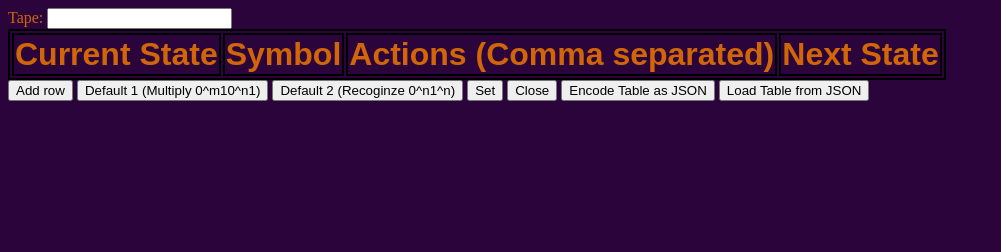
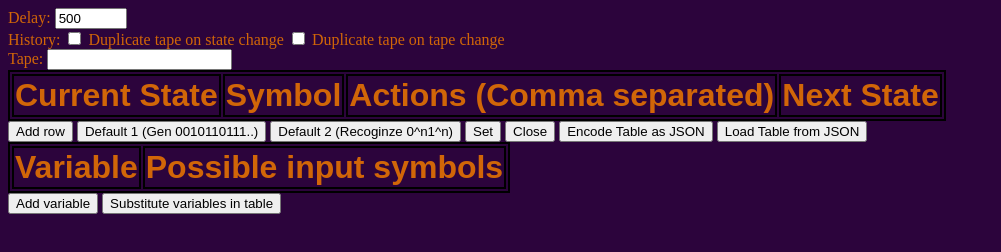
Before and after one commit to VenkataRamanaRao5/Turing-machine-simulator, a plain HTML site: page index.html in a window 1280 px wide. Shown: the whole page, without its empty margins (0-1001 px from the left). Drawn offline with Linux system fonts and the light colour scheme.

Commit message:
Added history options and variable input symbols

```diff
--- a/index.html
+++ b/index.html
@@ -8,6 +8,17 @@
 </head>
 <body>
     <button id="showInput" style="display: none;">Edit table</button>
+    <div id="delay">
+        <label>Delay:</label>
+        <input type="number" min="10" max="1000" value="500" onchange="delay=this.value">
+    </div>
+    <div id="hist">
+        History:
+        <input type="checkbox" onchange="dupOnStateChange = this.checked">
+        <label>Duplicate tape on state change</label>
+        <input type="checkbox" onchange="dupOnTapeChange = this.checked">
+        <label>Duplicate tape on tape change</label>
+    </div>
     <div id="container" style="display: none;">
         <div id="tape" style="display: grid;" class="tape current">
             <span id="0" class="square active">
@@ -28,13 +39,22 @@
             </thead>
         </table>
         <button id="addRow">Add row</button>
-        <button class="set" data-opt="1">Default 1 (Multiply 0^m10^n1)</button>
+        <button class="set" data-opt="1">Default 1 (Gen 0010110111..)</button>
         <button class="set" data-opt="2">Default 2 (Recoginze 0^n1^n)</button>
         <button class="set" data-opt="0">Set</button>
         <button id="close">Close</button>
         <button id="encode">Encode Table as JSON</button>
         <button id="load">Load Table from JSON</button>
+        <table id="vars" contenteditable="true">
+            <thead>
+                <th>Variable</th>
+                <th>Possible input symbols</th>
+            </thead>
+        </table>
+        <button id="addVar">Add variable</button>
+        <button id="expand">Substitute variables in table</button>
     </div>
+
     <script defer src="turing.js"></script>
     <script defer src="inputs.js"></script>
 </body>
```
